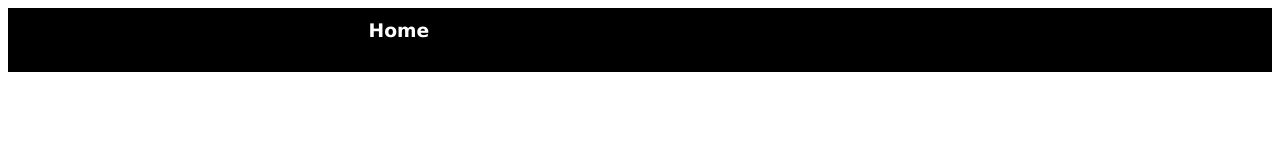
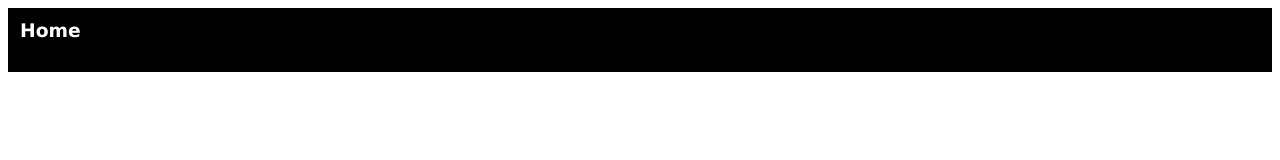
Before and after one commit to srinidhi-vanam/WebsiteProject, a plain HTML site: page index.html in a window 1280 px wide. Drawn offline with Linux system fonts and the light colour scheme.

Commit message:
Update index.html

```diff
--- a/index.html
+++ b/index.html
@@ -7,7 +7,7 @@
   <table width="100%" height="60" cellspacing="5" cellpadding="5" bgcolor="#000000">
       <tr>
         <td>
-          <table width="547" border="0" align="center" celpadding="1" cellspacing="1">
+          <table width="100%" border="0" align="center" celpadding="1" cellspacing="1">
             <td width="96"><font face="verdana, geneva, sans-serif" color="white"><h3>Home</h3></font></td>
 
           </table>
```
